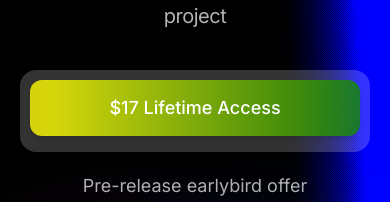
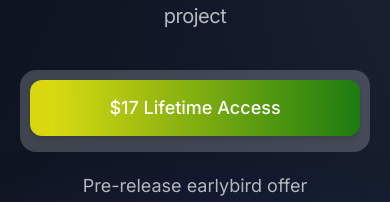
Before and after one commit to jacobbinnie/tailwind-animations, a Next.js app: page / in a window 390 px wide. Shown: the part 294-496 px from the top of the page. Built offline with nearby package versions, Linux system fonts and the light colour scheme.

Commit message:
feat: remove moving background on mobile

```diff
--- a/src/app/pages/login/index.tsx
+++ b/src/app/pages/login/index.tsx
@@ -5,7 +5,7 @@ interface LoginProps {}
 export const Login: React.FC<LoginProps> = () => {
   return (
     <div className="flex justify-center items-center bg-[conic-gradient(at_top,_var(--tw-gradient-stops))] from-gray-700 via-gray-900 to-black">
-      <section className="flex flex-col w-full justify-center h-full animate-blue-galaxy">
+      <section className="flex flex-col w-full justify-center h-full md:animate-blue-galaxy">
         <div className="relative items-center w-full mt-10 px-5 py-12 pt-24 mx-auto lg:px-32 max-w-7xl md:px-12">
           <div className="mx-auto text-center">
             <div>
@@ -24,7 +24,7 @@ export const Login: React.FC<LoginProps> = () => {
           </div>
 
           <div className="w-full flex flex-col justify-center items-center">
-            <div className="w-full max-w-sm mb-5 bg-white/20 p-1.5 rounded-2xl flex flex-col justify-center gap-3 mt-10 sm:flex-row">
+            <div className="w-full items-center max-w-sm mb-5 bg-white/20 p-1.5 rounded-2xl flex flex-col justify-center gap-3 mt-10">
               <div className="w-full gap-2 p-1 md:flex md:items-center">
                 <a
                   href="https://buy.stripe.com/4gw4jo3voewLexG5kl"
```
